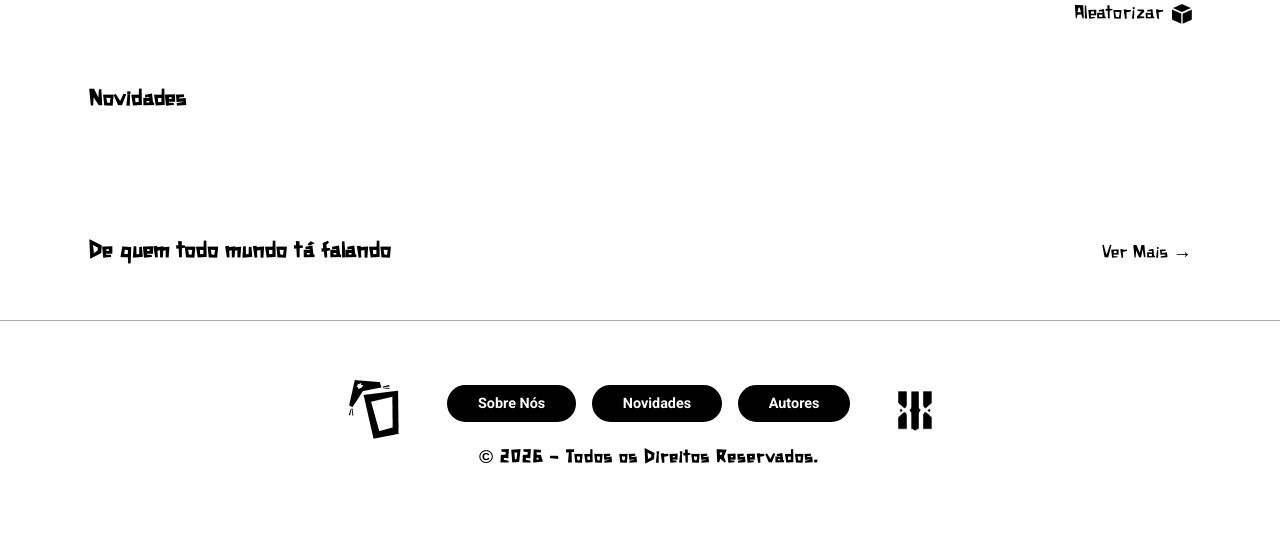
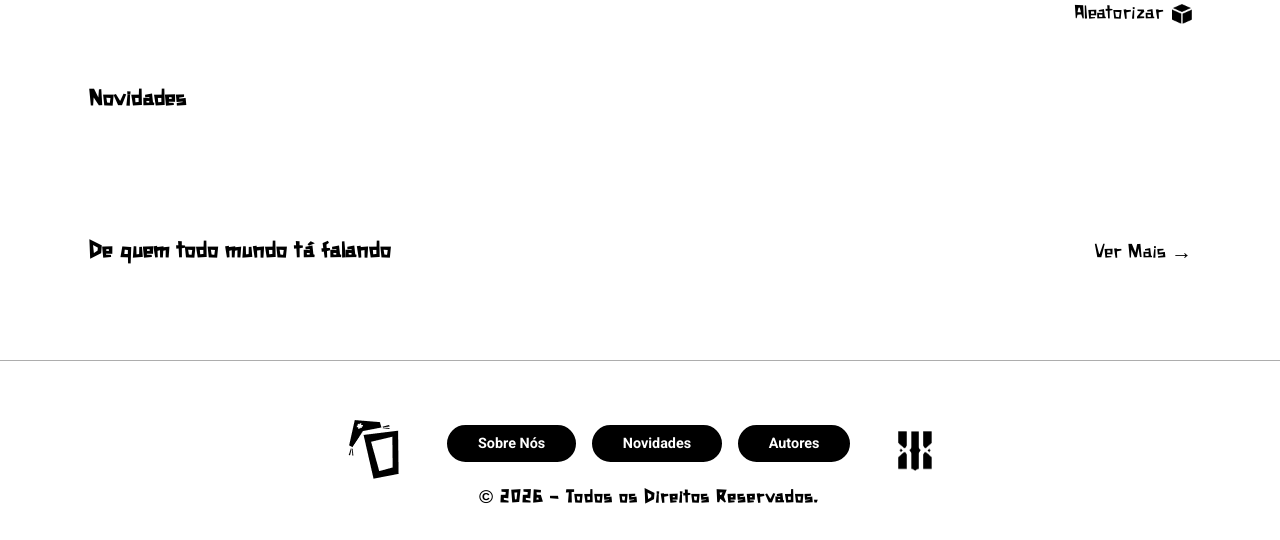
Before and after one commit to Helen4Medeiros/o_cordel-copia, a Python web app: template flask/app/templates/index.html in a window 1280 px wide. Shown: the part 689-1229 px from the top of the page. Before the commit the page ends 1153 px from the top, so only its background shows below. Run offline with Jinja, Linux system fonts and the light colour scheme; the template is opened without the code that fills it, so the values that code supplies are empty.

Commit message:
refactor: update AutorDAO methods and enhance index page styles

```diff
--- a/flask/app/routes.py
+++ b/flask/app/routes.py
@@ -44,11 +44,11 @@ def index():
 @myApp.route('/autor/<int:id>/imagem')
 def autor_imagem(id):
     daoAutor = get_AutorDAO()
-    dados = daoAutor.get_foto_autor(id, is_admin=False)
+    dados = daoAutor.get_foto_autor(id)
     if not dados or not dados[0]:
         return '', 404
     imagem, mime_type = dados
-    return Response(imagem, mimetype=mime_type or 'image/jpeg')
+    return Response(bytes(imagem), mimetype=mime_type or 'image/jpeg')
 ### Login ###
 
 @login_manager.user_loader
--- a/flask/app/templates/index.html
+++ b/flask/app/templates/index.html
@@ -54,26 +54,66 @@
 
       .destaque-cabecalho {
         display: flex;
-        align-items: baseline;
+        align-items: center;
         justify-content: space-between;
-        margin-bottom: 1.5rem;
+        margin-bottom: 20px;
+      }
+      .ver-mais {
+        color: #000;
+        text-decoration: none;
+        font-size: 1.3em;
+        display: flex;
+        align-items: center;
+        gap: 5px;
+      }
+      .card-container {
+        width: 100%;
+        overflow: hidden;
+      }
+      .destaque-autores {
+        display: grid;
+        grid-template-columns: repeat(4, 1fr);
+        gap: 15px;
+        list-style: none;
+        padding: 0;
+        margin: 0;
+      }
+      .destaque-autores li {
+        height: 205px;
+        padding: 10px;
+        box-sizing: border-box;
+        border: 2px solid transparent;
+      }
+      .destaque-autores li a {
+        width: 100%;
+        height: 100%;
+        box-sizing: border-box;
+        border: 2px solid #000;
+        display: flex;
+        flex-direction: column;
+        align-items: center;
+        justify-content: space-between;
+        padding: 12px 8px;
+        text-decoration: none;
+        color: #000;
+      }
+      .card-autor-nome {
+        display: block;
+        width: 100%;
+        text-align: center;
+        font-size: 17px;
+        font-weight: 700;
+        line-height: 1.05;
+        color: #000;
+      }
+      .card-autor-foto {
+        width: 100px;
+        height: 100px;
+        object-fit: cover;
+        display: block;
+        margin-bottom: 5px;
       }
 
-      .destaque-cabecalho .ver-mais {
-        font-size: 1.2rem;
-        color: #000;
-        text-decoration: none;
-        white-space: nowrap;
-      }
-      .destaque-card{
-        width: 150px;
-        text-align: center;
-      }
-      .destaque-autores{
-        display: flex;
-        justify-content: space-around;
-        width: 100%;
-      }
       .card-container{
         margin: 2rem 0 2rem 0;
       }
@@ -112,7 +152,6 @@
 {% endblock %}
 
 {% block content %}
-
 
 <main class="container-principal">
   <section class="topo-index">
@@ -182,17 +221,17 @@
       </a>
     </div>
 
-    <div class="destaque-container">
+    <div class="card-container">
       <ul class="destaque-autores" id="containerAutores">
         {% for a in autores %}
           {% if a.destaque %}
           <li class="card-autor-{{loop.cycle('lilas', 'laranja', 'azul', 'verde') }}">
             <a href="">
+              <img class="card-autor-foto"
+              src="{{ url_for('autor_imagem', id=a.id) }}"
+              alt="Foto de {{ a.pseudonimo or a.nome }}"
+              loading="lazy">
               <span class="card-autor-nome">{{ a.pseudonimo or a.nome }}</span>
-              <img class="card-autor-foto"
-                src="{{ url_for('autor_imagem', id=a.id) }}"
-                alt="Foto de {{ a.pseudonimo or a.nome }}"
-                loading="lazy">
             </a>
           </li>
           {% endif %}
```
Also changed, not shown: flask/app/dao.py (+4 -9 lines).
